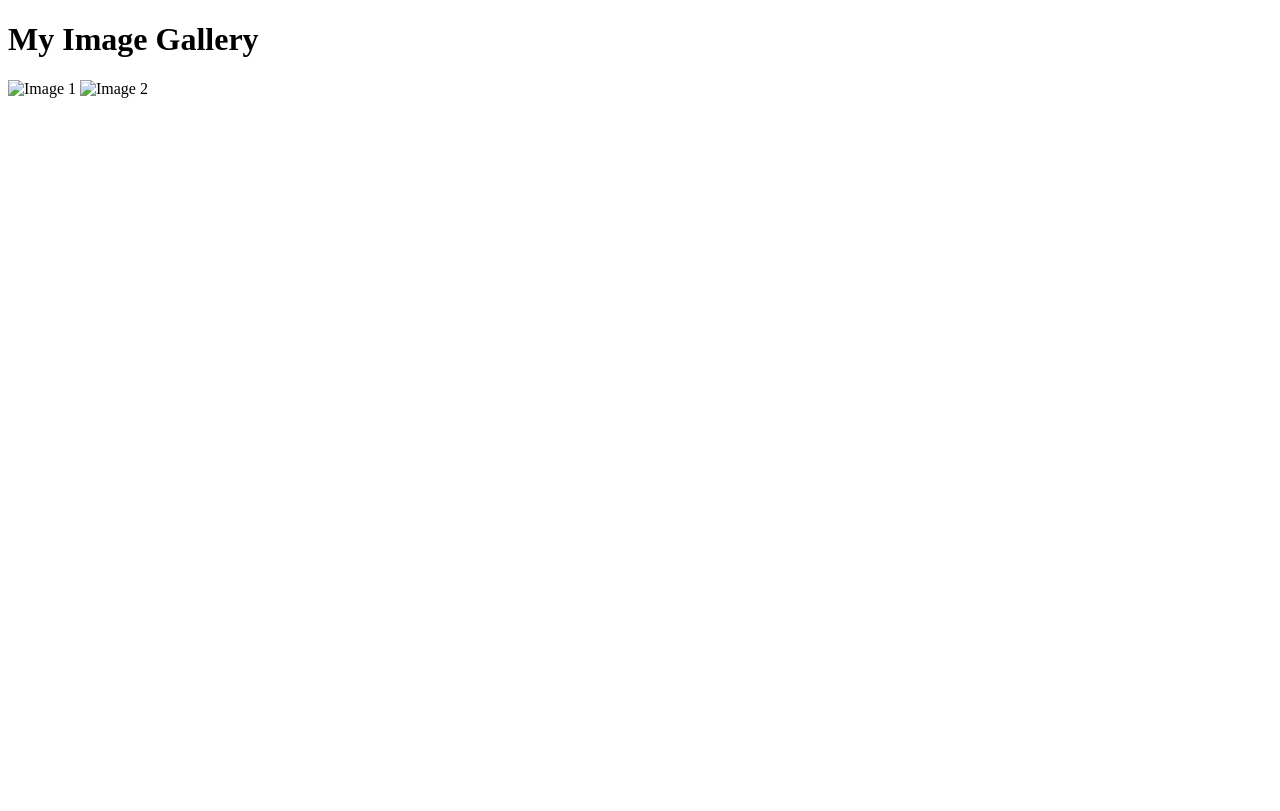
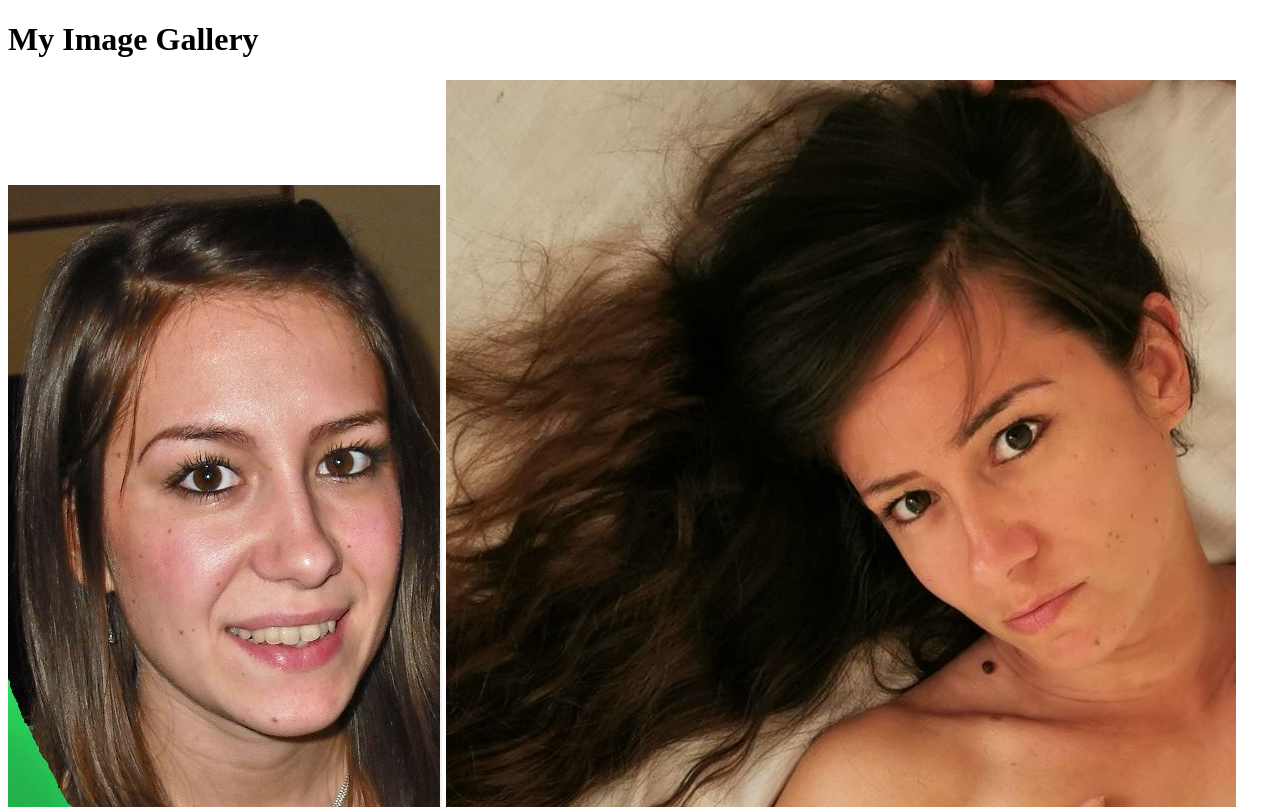
Before and after one commit to Grasge/images, a plain HTML site: page index.html in a window 1280 px wide. Shown: the top 811 px of the page. Drawn offline with Linux system fonts and the light colour scheme.

Commit message:
Update index.html

```diff
--- a/index.html
+++ b/index.html
@@ -7,8 +7,9 @@
 </head>
 <body>
     <h1>My Image Gallery</h1>
-    <img src="image1.jpg" alt="Image 1">
-    <img src="image2.jpg" alt="Image 2">
-    <!-- Ajoutez d'autres images comme ça -->
+    <img src="tg0.jpg" alt="tg01">
+    <img src="tg1.jpg" alt="tg1">
+    <img src="tg3.jpg" alt="tg3">
+    <img src="tg4.jpg" alt="tg4">
 </body>
 </html>
```
